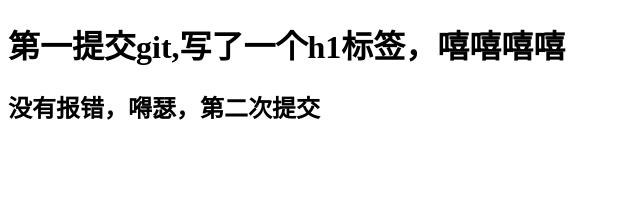
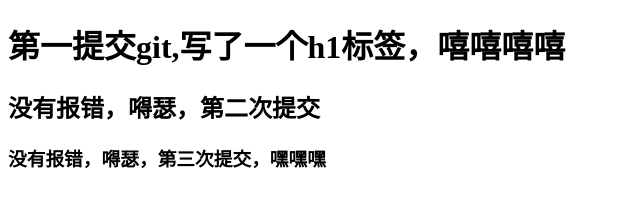
Before and after one commit to cfg1573/test_QY133, a plain HTML site: page index.html in a window 1280 px wide. Shown: the whole page, without its empty margins (0-640 px from the left). Drawn offline with Linux system fonts and the light colour scheme.

Commit message:
第3次提交，添加了h32标签

```diff
--- a/index.html
+++ b/index.html
@@ -9,5 +9,6 @@
 <body>
     <h1>第一提交git,写了一个h1标签，嘻嘻嘻嘻</h1>
     <h2>没有报错，嘚瑟，第二次提交</h2>
+    <h3>没有报错，嘚瑟，第三次提交，嘿嘿嘿</h3>
 </body>
 </html>
```
